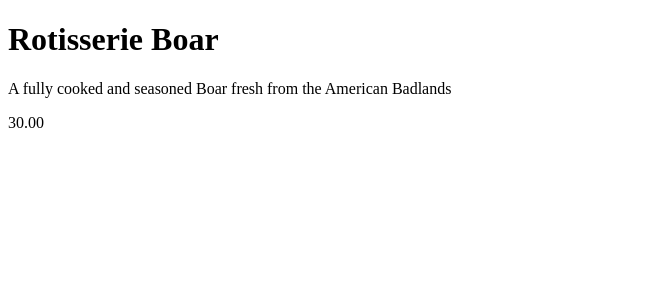
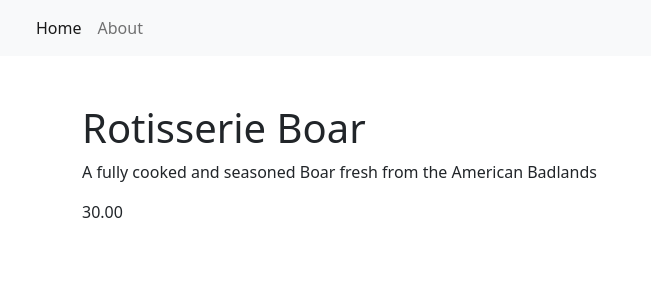
Before and after one commit to F3ruxus/myKitchenApp, a Django app: page /item/1/ in a window 1280 px wide. Shown: the top 300 px of the page, without its empty margins (0-651 px from the left). Run offline with Django 5.2, Linux system fonts and the light colour scheme; data comes from the database, SQL or seed files in the repository; some libraries are stand-ins or nearby versions.

Commit message:
Completed project!

```diff
--- a/manage.py
+++ b/manage.py
@@ -29,4 +29,4 @@ if __name__ == '__main__':
 
 ### We can create an admin login using python manage.py createsuperuser
 
-############# Left off at Node 465 ##################
+############# PROJECT COMPLETED! ##################
--- /dev/null
+++ b/templates/base.html
@@ -0,0 +1,38 @@
+<!DOCTYPE html>
+<html lang="en">
+    <head>
+        <meta charset="utf-8">
+        <meta name="viewport" content="width=device-width, initial-scale=1">
+        <link href="https://cdn.jsdelivr.net/npm/bootstrap@5.2.0-beta1/dist/css/bootstrap.min.css" rel="stylesheet" integrity="sha384-0evHe/X+R7YkIZDRvuzKMRqM+OrBnVFBL6DOitfPri4tjfHxaWutUpFmBp4vmVor" crossorigin="anonymous">
+        <title>Menu Products</title>
+    </head>
+    <body>
+        <nav class="navbar navbar-expand-lg bg-light">
+            <div class="container-fluid">
+                    <a class="navbar-brand" href="#"></a>
+
+                    <button class="navbar-toggler" type="button" data-bs-toggle="collapse" data-bs-target="#navbarNav" aria-controls="navbarNav" aria-expanded="false" aria-label="Toggle navigation">
+                         <span class="navbar-toggler-icon"></span>
+                    </button>
+                <div class="collapse navbar-collapse" id="navbarNav">
+                    <ul class="navbar-nav">
+                         <li class="nav-item">
+                            <a class="nav-link active" aria-current="page" href="{% url 'home' %}">Home</a>
+                        </li>
+                        <li class="nav-item">
+                            <a class="nav-link" aria-current="page" href="{% url 'home' %}">About</a>
+                        </li>
+                    </ul>
+                </div>
+            </div>
+        </nav>
+
+        {% block content %}
+        {% endblock content %}
+
+<!-- JavaScript Bundle with Popper -->
+             <script src="https://code.jquery.com/jquery-2.1.3.min.js"></script>
+        <script src="https://cdn.jsdelivr.net/npm/bootstrap@5.2.0-beta1/dist/js/bootstrap.bundle.min.js" integrity="sha384-pprn3073KE6tl6bjs2QrFaJGz5/SUsLqktiwsUTF55Jfv3qYSDhgCecCxMW52nD2" crossorigin="anonymous"></script>
+
+    </body>
+</html>
--- a/templates/menu_item_detail.html
+++ b/templates/menu_item_detail.html
@@ -1,13 +1,8 @@
-<!DOCTYPE html>
-<html lang="en">
-    <head>
-        <meta charset="UTF-8">
-        <meta name="viewport" content="width=device-width, initial-scale=1.0">
-        <title>Title</title>
-    </head>
-    <body>
-        <h1>{{ item.meal }}</h1>
+{% extends 'base.html' %}
+{% block content %}
+    <div class="container">
+        <h1 class="pt-5">{{ item.meal }}</h1>
         <p>{{ item.description }}</p>
         <p>{{ item.price }}</p>
-    </body>
-</html>
+    </div>
+{% endblock content %}
```
Also changed, not shown: templates/index.html (+19 -12 lines).
